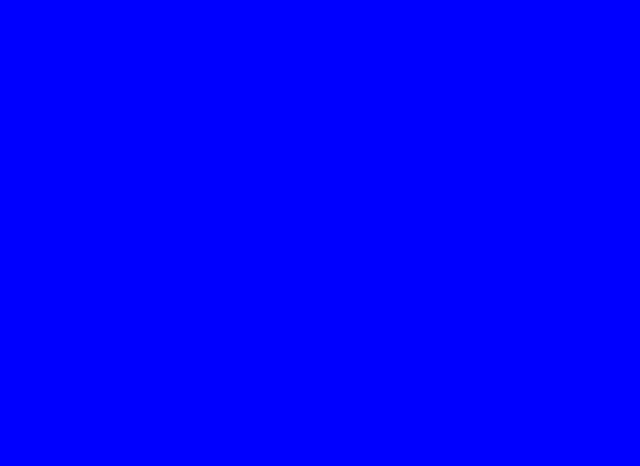
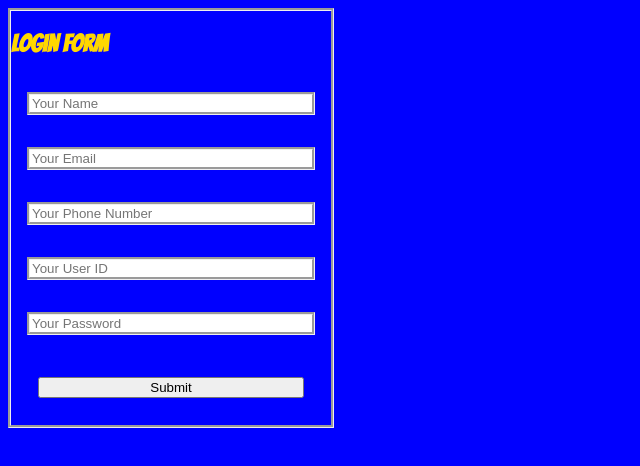
Before and after one commit to dannohh/app-login-registration, a website: page client/index.html in a window 1280 px wide. Shown: the whole page, without its empty margins (0-640 px from the left). Drawn offline with Linux system fonts and the light colour scheme.

Commit message:
Add checkPassword Function to form

```diff
--- a/client/index.html
+++ b/client/index.html
@@ -5,10 +5,26 @@
     <meta name="viewport" content="width=device-width, initial-scale=1.0" />
     <!-- TODO: Update '<title>'. -->
     <title>Document</title>
+    <link href="https://fonts.googleapis.com/css2?family=Bangers&display=swap" rel="stylesheet">
     <link href="style.css" rel="stylesheet">
   </head>
   <body>
     <!-- 'Connect' JS to this HTML file. -->
+  <form>
+    <h2>Login Form</h2>
+    <label for="Name"></label>
+    <input type="text" id="name" placeholder="Your Name">
+    <label for="Email"></label>
+    <input type="text" id="email" placeholder="Your Email">
+    <label for="PhoneNumber"></label>
+    <input type="text" id="phoneNumber" placeholder="Your Phone Number">
+    <label for="userId"></label>
+    <input type="text" id="userId" placeholder="Your User ID">
+    <label for="password"></label>
+    <input type="text" id="password" placeholder="Your Password">
+
+    <button>Submit</button>
     <script src="./scripts.js"></script>
+    </form>
   </body>
 </html>
--- a/client/scripts.js
+++ b/client/scripts.js
@@ -0,0 +1,6 @@
+
+function checkPassword(enteredPassword correctPassword) {
+    if (enteredPassword === correctPassword) {
+        return true;
+    }
+}
--- a/client/style.css
+++ b/client/style.css
@@ -7,3 +7,24 @@ body {
     background-color: var(--primary-color);
     color: var(--secondary-color);
 }
+
+form {
+    border: groove;
+    display: flex;
+    flex-direction: column;
+    align-content: center;
+    max-width: 20rem;
+}
+
+input {
+    border: groove;
+    margin: 1rem;
+}
+
+button {
+    margin: 2em;
+}
+
+h2 {
+    font-family: 'Bangers', cursive;
+}
```
